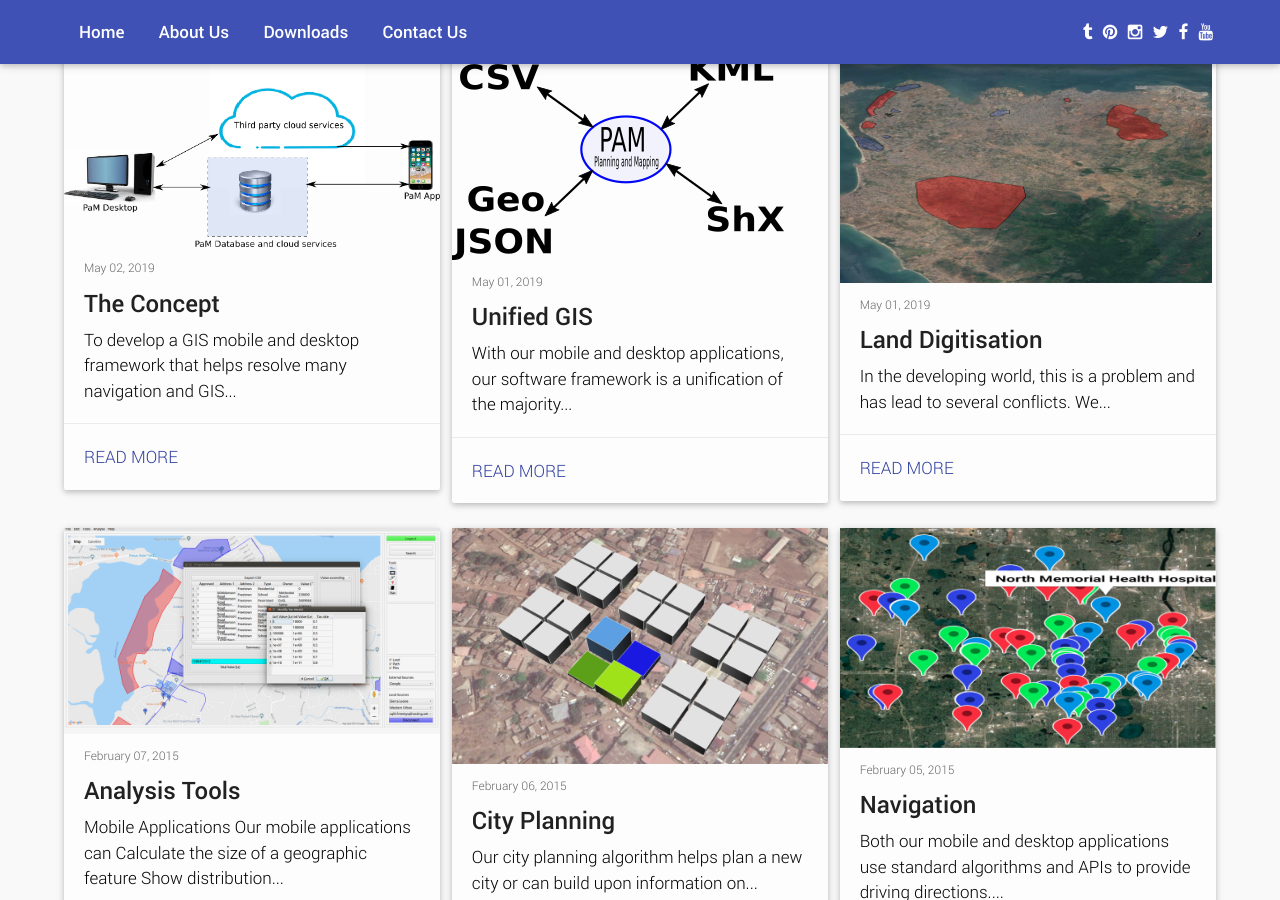
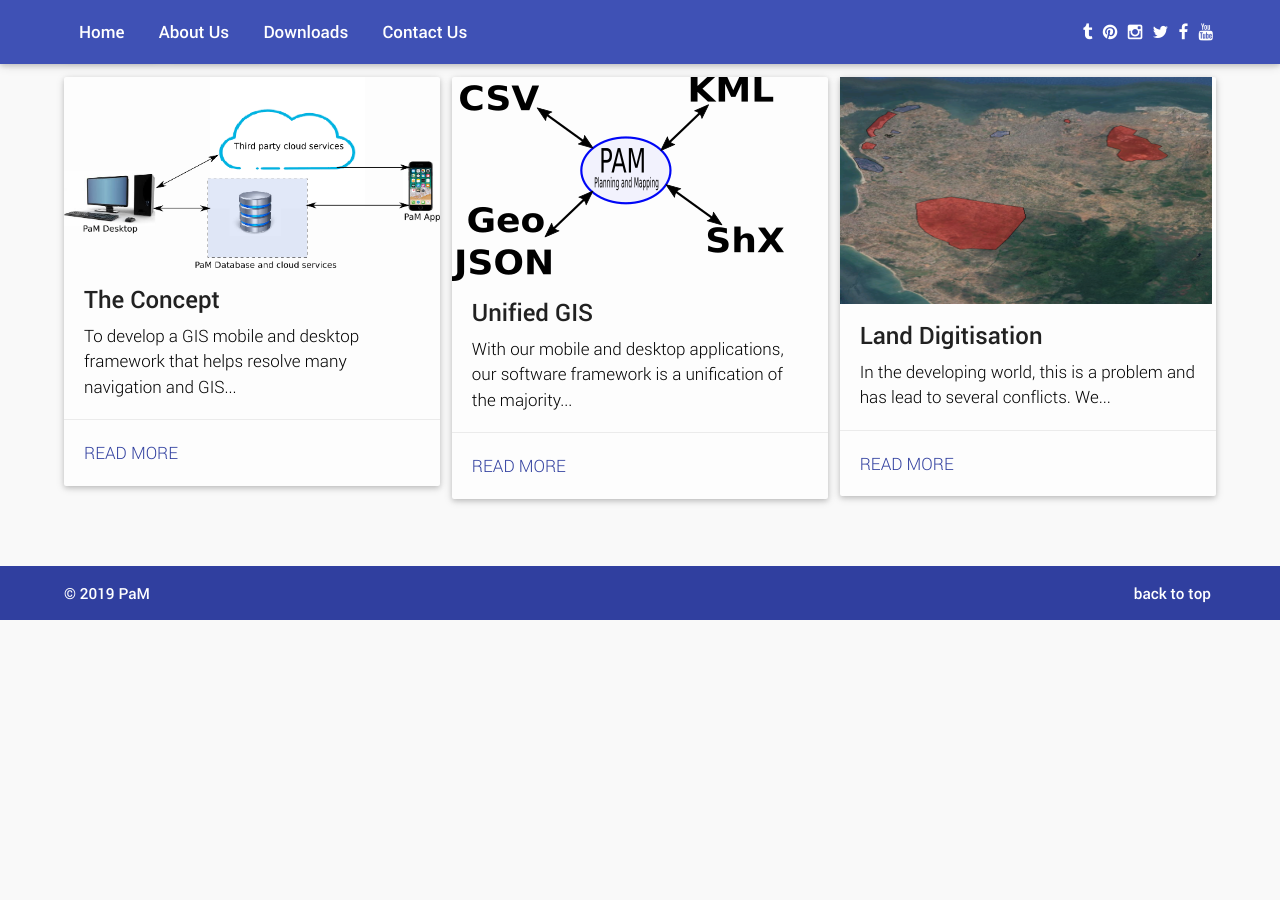
Before and after one commit to dnovichman-tmp/dnovichman-tmp.github.io, a Jekyll site: the page built from index.html, in a window 1280 px wide and 900 px high, scrolled down 344 px. Built offline with Jekyll 4.4.1, drawn with Linux system fonts in a browser that asks for light colours; the list of posts is cut into pages by our own code; after the commit the page ends 964 px from its top, so only the background shows below that.

Commit message:
did some site cleaning

```diff
--- a/_includes/article_index.html
+++ b/_includes/article_index.html
@@ -48,7 +48,7 @@
                 </a>
         {% endif %}
     {% endif %}
-    <span class="date">{{ post.date | date: '%B %d, %Y' }}</span>
+    <!--<span class="date">{{ post.date | date: '%B %d, %Y' }}</span>-->
     <a href="{{ post.url | prepend: site.baseurl | replace: '//', '/'}}">
         <h1>{{ post.title }}</h1>
     </a>
--- a/_posts/2015-02-05-navigation.md
+++ /dev/null
@@ -1,31 +0,0 @@
----
-author: person
-layout: post-full
-title: Navigation
-featimg: nav_buildings.png
-layout: post-full
----
-Both our mobile and desktop applications use standard algorithms and APIs to provide driving directions. In addition, based on location, we also provide information on the closest amenities such as schools, hospitals and police stations that are of interest to the user.
-<br/>
-<br/>
-In a lot of places, the driving directions output do not provide accurate information on how to get to the destination, to address this, our mobile application has support for overlaying KML files that can be generated using the tracking feature or from additional sources.
-<br/>
-<br/>
-<figure>
-<a href="/media/compressed/nav_buildings.png
-" target="_blank"><img src="/media/compressed/nav_buildings.png"
-alt="IMAGE ALT TEXT HERE" width="600" height="400" border="10" />
- <figcaption>
- Nearby places (schools, restaurants, police stations etc) of interest on the app.
- </figcaption></a>
-</figure>
-<br/>
-<br/>
-<figure>
-<a href="/media/compressed/appDrivingDirection.png
-" target="_blank"><img src="/media/compressed/appDrivingDirection.png"
-alt="IMAGE ALT TEXT HERE" width="600" height="400" border="10" />
- <figcaption>
- App based navigation.
- </figcaption></a>
- </figure>
--- a/_posts/2015-02-06-city_planning.md
+++ /dev/null
@@ -1,37 +0,0 @@
----
-author: someone
-featimg: LandOptim.png
-title: City Planning
-layout: post-full
----
-
-Our city planning algorithm helps plan a new city or can build upon information on currenly available land information with buildings to replan a new city that meets requirements such as
-* Number of hospitals
-* Number of schools
-* Number of police stations
-* Number of parks/restricted areas
-* Terrain elevation for roads
-
-<br/>
-<br/>
-
-<figure>
-<a href="/media/compressed/LandOriginal.png
-" target="_blank"><img src="/media/compressed/LandOriginal.png"
-alt="IMAGE ALT TEXT HERE" width="600" height="400" border="10" />
- <figcaption>
- Current unplanned land distribution.
- </figcaption></a>
- </figure>
-
-<br/>
-<br/>
-
-<figure>
-<a href="/media/compressed/LandOptim.png
-" target="_blank"><img src="/media/compressed/LandOptim.png"
-alt="IMAGE ALT TEXT HERE" width="600" height="400" border="10" />
- <figcaption>
- Optimised area showing residences (grey), police (dark blue), hospital (light blue) etc.
- </figcaption></a>
- </figure>
--- a/_posts/2015-02-07-analytics.md
+++ /dev/null
@@ -1,60 +0,0 @@
----
-author: someone
-layout: post-full
-featimg: analysis.png
-title: Analysis Tools
-layout: post-full
----
-
-<br/>
-<br/>
-## Mobile Applications
-Our mobile applications can
-* Calculate the size of a geographic feature
-* Show distribution of the terrain elevation, its statistics for any geographic feature
-* Calculate the total number of schools, hospitals, restaurants and police stations  within a certain distance of once location
-* Can track and record your movements, its statistics and allow you to share or save it
-<br/>
-<br/>
-
-## Desktop Applications
-Our desktop application provides the following analysis
-* Measurement of geographic locations (both distances and areas)
-* Estimation of taxes to be collected based on user specified tax model
-* Ranking of roads based on several criteria
-* 3D terrain tesselation
-* Terrain information for geographic features
-<br/>
-<br/>
-
-<figure>
-<a href="/media/compressed/analysis.png
-" target="_blank"><img src="/media/compressed/analysis.png"
-alt="IMAGE ALT TEXT HERE" width="600" height="400" border="10" />
- <figcaption>
- Tax analysis for current addresses in a geographical location.
- </figcaption></a>
- </figure>
-
-
-<br/>
-<br/>
- <figure>
-<a href="/media/compressed/singleLandAnalysis.png
-" target="_blank"><img src="/media/compressed/singleLandAnalysis.png"
-alt="IMAGE ALT TEXT HERE" width="600" height="400" border="10" />
- <figcaption>
- Single land analysis with terrain information.
- </figcaption></a>
- </figure>
-
-  <br/>
-<br/>
- <figure>
-<a href="/media/compressed/roadsSummary.png
-" target="_blank"><img src="/media/compressed/roadsSummary.png"
-alt="IMAGE ALT TEXT HERE" width="600" height="400" border="10" />
- <figcaption>
- Roads analysis.
- </figcaption></a>
- </figure>
--- a/index.html
+++ b/index.html
@@ -1,6 +1,6 @@
 ---
 layout: index-full
-description: Moses the good site of life
+description: PaM - Planning and Mapping
 ---
 {% for post in paginator.posts %}
     {% include article_index.html %}
```
